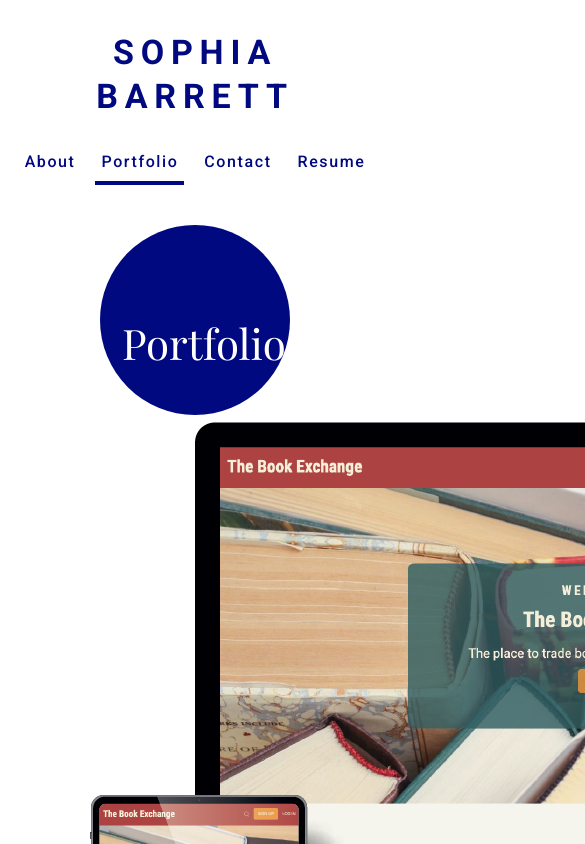
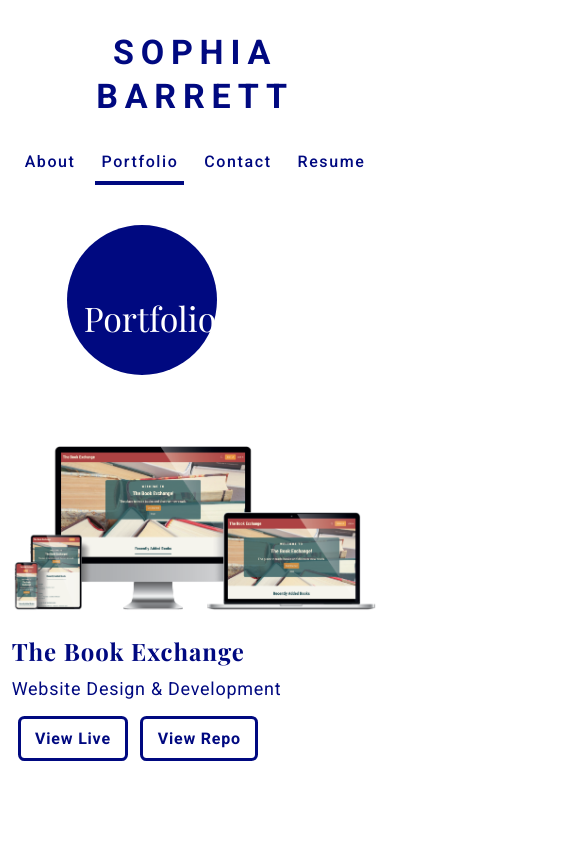
Before and after one commit to sophiabarrett/sophiabarrett.co, a React (Create React App) app: page / in a window 390 px wide. Both pictures are taken after a click on the element "Portfolio". Shown: the top 844 px of the page, 585 px wide, since content can reach past the window. Built offline with nearby package versions, Linux system fonts and the light colour scheme; a web font is replaced by a local one.

Commit message:
add portfolio responsive styles

```diff
--- a/src/components/Portfolio/index.js
+++ b/src/components/Portfolio/index.js
@@ -1,15 +1,14 @@
 import Project from "../Project";
 
 function Portfolio() {
-  const featuredProject = {
+  const projects = [
+    {
       title: "The Book Exchange",
       description: "Website Design & Development",
       live_url: "https://the-book-exchange.herokuapp.com/",
       repo_url: "https://github.com/sophiabarrett/the-book-exchange/",
       img_file: "the-book-exchange",
-  };
-
-  const projects = [
+    },
     {
       title: "Show Finder",
       description: "Website Development",
@@ -64,12 +63,13 @@ function Portfolio() {
     <section id="portfolio">
       <div class="title-wrapper">
         <h2>Portfolio</h2>
-        <Project project={featuredProject} />
       </div>
       <div class="content-wrapper">
+        <ul>
           {projects.map((project) => (
             <Project project={project} />
           ))}
+        </ul>
       </div>
     </section>
   );
--- a/src/components/Project/index.js
+++ b/src/components/Project/index.js
@@ -1,12 +1,12 @@
 function Project({ project }) {
     return (
-        <div>
+        <li>
             <img src={require(`../../assets/images/${project.img_file}.png`)} alt={project.title} />
             <h3>{project.title}</h3>
             <p>{project.description}</p>
             {project.live_url && <a href={project.live_url} target="_blank" class="button">View Live</a>}
             {project.repo_url && <a href={project.repo_url} target="_blank" class="button">View Repo</a>}
-        </div>
+        </li>
     );
 }
 
--- a/src/index.css
+++ b/src/index.css
@@ -24,6 +24,25 @@ body {
   min-height: 100vh;
   flex-direction: column;
   margin: 0 3%;
+}
+
+.button {
+  display: inline-block;
+  padding: .6em .9em;
+  margin: 6px;
+  border: solid 3px var(--primary-color);
+  border-radius: .4em;
+  font-family: 'Roboto', sans-serif;
+  font-weight: bold;
+  letter-spacing: .05em;
+  text-decoration: none;
+  color: var(--primary-color);
+}
+
+.button:hover {
+  background-color: var(--accent-color);
+  border-color: var(--accent-color);
+  color: var(--white);
 }
 
 /* Header Styles */
@@ -166,8 +185,47 @@ main section .paragraph-start {
 }
 
 /* Portfolio Content Styles */
+#portfolio .title-wrapper {
+  text-align: left;
+}
+
 #portfolio .title-wrapper h2 {
-  padding: 90px 108px 40px 22px;
+  font-size: 34px;
+  margin-left: 15%;
+  padding: 70px 73px 20px 17px;
+}
+
+#portfolio ul {
+  display: flex;
+  flex-wrap: wrap;
+  justify-content: space-around;
+}
+
+#portfolio ul li {
+  list-style: none;
+  flex-basis: 100%;
+  margin: 40px 0;
+}
+
+#portfolio ul li img {
+  width: 100%;
+  height: auto;
+}
+
+#portfolio h3 {
+  padding-top: 20px;
+  font-weight: bold;
+  font-size: 24px;
+  letter-spacing: .04em;
+}
+
+#portfolio p {
+  font-family: 'Roboto', sans-serif;
+  font-weight: normal;
+  font-size: 18px;
+  letter-spacing: .04em;
+  line-height: 1.4em;
+  padding: .5em 0;
 }
 
 /* Footer Styles */
@@ -274,6 +332,17 @@ footer .legal {
     margin-left: 20px;
   }
 
+  #portfolio .title-wrapper h2 {
+    font-size: 42px;
+    margin-left: 10%;
+    padding: 90px 105px 40px 25px;
+  }
+
+  #portfolio ul li:not(:first-child) {
+    flex-basis: 40%;
+    margin: 60px 0;
+  }
+
   footer ul li a {
     font-size: 40px;
   }
@@ -290,6 +359,15 @@ footer .legal {
 
   #intro p {
     font-size: 44px;
+  }
+
+  #portfolio ul li:first-child {
+    margin-top: -80px;
+    text-align: right;
+  }
+
+  #portfolio ul li:first-child img {
+    width: 70%;
   }
 }
 
@@ -330,4 +408,8 @@ footer .legal {
     margin-top: -50px;
     margin-left: 70px;
   }
+
+  #portfolio ul li:first-child img {
+    width: 80%;
+  }
 }
```
Lines whose indentation alone changed are shown as unchanged.
